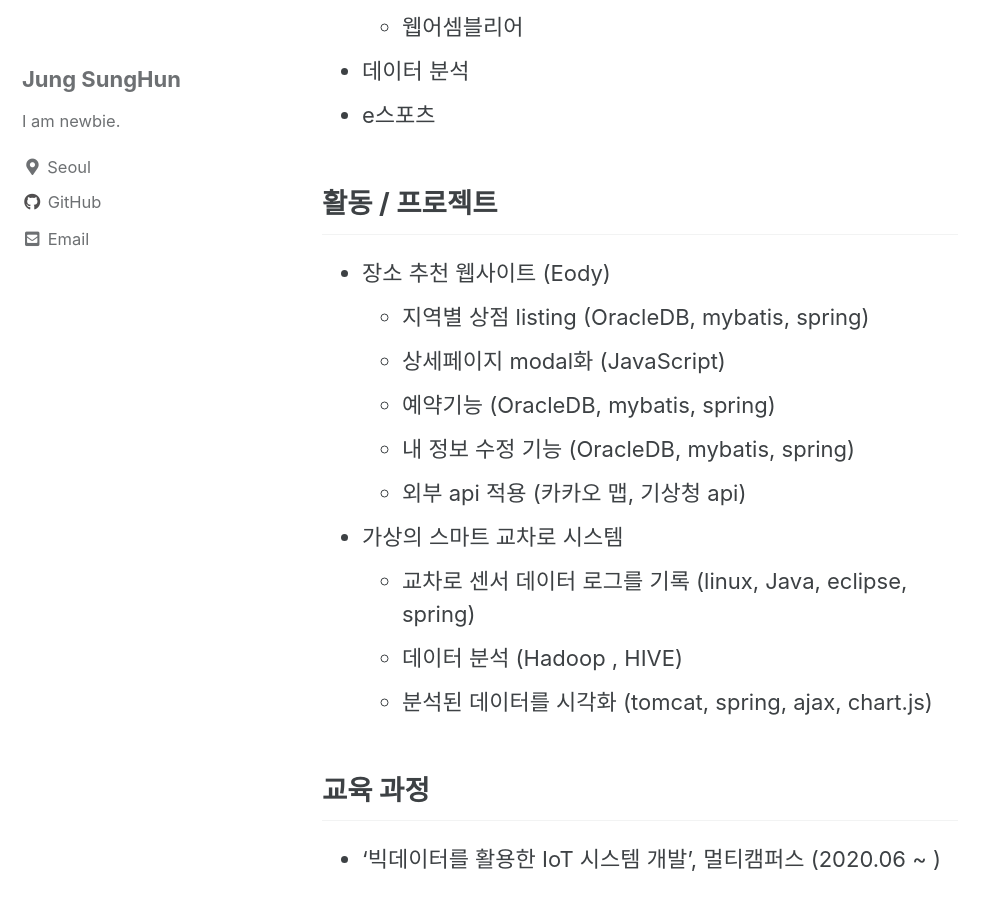
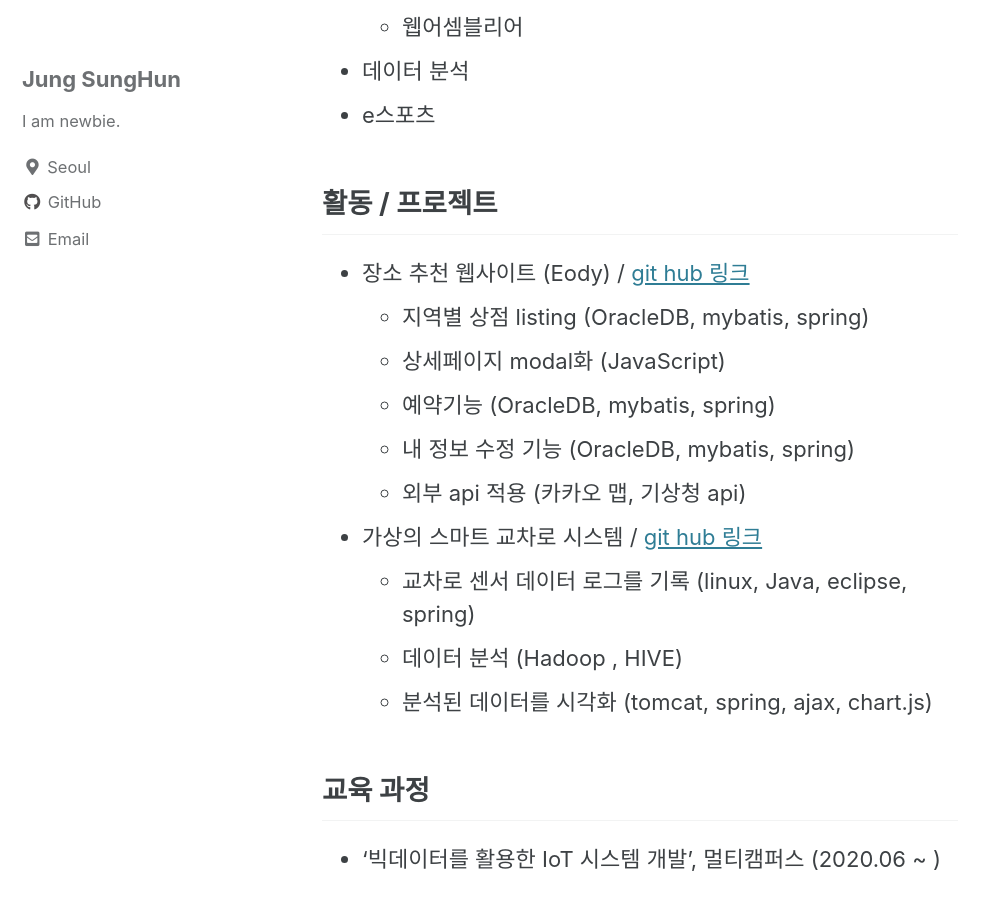
Before and after one commit to hunman89/hunman89.github.io, a Jekyll site: the page built from _pages/about.md, in a window 1280 px wide and 900 px high, scrolled down 850 px. Shown: the whole window, without its empty margins (0-999 px from the left). Built offline with Jekyll 4.4.1, drawn with Linux system fonts in a browser that asks for light colours; cached includes are drawn as plain includes.

Commit message:
Update project links in about.md

```diff
--- a/_pages/about.md
+++ b/_pages/about.md
@@ -35,13 +35,13 @@ layout: single
 
 ## 활동 / 프로젝트
 
-* 장소 추천 웹사이트 (Eody)
+* 장소 추천 웹사이트 (Eody) / [git hub 링크](https://github.com/socialDe/Eody)
   * 지역별 상점 listing (OracleDB, mybatis, spring)
   * 상세페이지 modal화 (JavaScript)
   * 예약기능 (OracleDB, mybatis, spring)
   * 내 정보 수정 기능 (OracleDB, mybatis, spring)
   * 외부 api 적용 (카카오 맵, 기상청 api)
-* 가상의 스마트 교차로 시스템
+* 가상의 스마트 교차로 시스템 / [git hub 링크](https://github.com/hunman89/smartcross-bigdata)
   * 교차로 센서 데이터 로그를 기록 (linux, Java, eclipse, spring)
   * 데이터 분석 (Hadoop , HIVE)
   * 분석된 데이터를 시각화 (tomcat, spring, ajax, chart.js)
```
